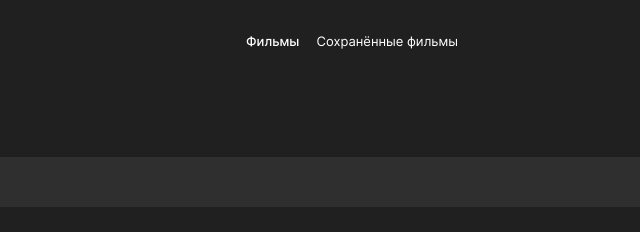
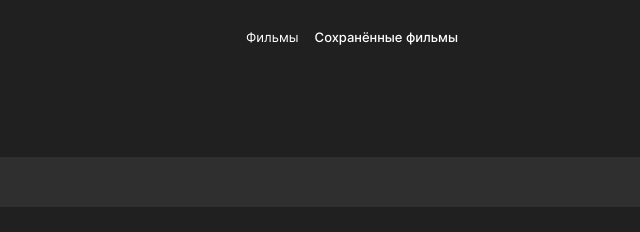
Before and after one commit to limassola/movies-explorer-frontend, a React app: page /saved-movies in a window 1280 px wide. Shown: the top 232 px of the page, 288-928 px from the left. Built offline with nearby package versions, Linux system fonts and the light colour scheme.

Commit message:
fix: исправил семантику и верстку header__items

```diff
--- a/src/components/Header/Header.css
+++ b/src/components/Header/Header.css
@@ -83,7 +83,12 @@
     justify-content: space-between;
     align-items: center;
     min-width: 212px;
-    margin-left: 63px;
+    margin: 7px 0 0 63px;
+    padding: 0;
+}
+
+.header__list-item {
+    list-style: none;
 }
 
 .header__item {
--- a/src/components/Movies/Movies.js
+++ b/src/components/Movies/Movies.js
@@ -18,9 +18,11 @@ function Movies() {
       <div className="Movies">
         <header>
           <Header>
-            <nav className='header__items'>
-              <Link to="/movies" className='header__item header__item_active'>Фильмы</Link>
-              <Link to="/saved-movies" className='header__item'>Сохранённые фильмы</Link>
+            <nav className='header__nav'>
+              <ul className='header__items'>
+                <li className='header__list-item'><Link to="/movies" className='header__item header__item_active'>Фильмы</Link></li>
+                <li className='header__list-item'><Link to="/saved-movies" className='header__item'>Сохранённые фильмы</Link></li>
+              </ul>
             </nav>
             <Link to="/profile" className="header__button header__button_type_account">Аккаунт</Link>
             <button onClick={handleBurgerClick} className="header__button header__button_type_burger"></button>
--- a/src/components/SavedMovies/SavedMovies.js
+++ b/src/components/SavedMovies/SavedMovies.js
@@ -18,9 +18,11 @@ function SavedMovies() {
       <div className="SavedMovies">
         <header>
           <Header>
-            <nav className='header__items'>
-              <Link to="/movies" className='header__item header__item_active'>Фильмы</Link>
-              <Link to="/saved-movies" className='header__item'>Сохранённые фильмы</Link>
+            <nav className='header__nav'>
+              <ul className='header__items'>
+                <li className='header__list-item'><Link to="/movies" className='header__item'>Фильмы</Link></li>
+                <li className='header__list-item'><Link to="/saved-movies" className='header__item header__item_active'>Сохранённые фильмы</Link></li>
+              </ul>
             </nav>
             <Link to="/profile" className="header__button header__button_type_account">Аккаунт</Link>
             <button onClick={handleBurgerClick} className="header__button header__button_type_burger"></button>
```
